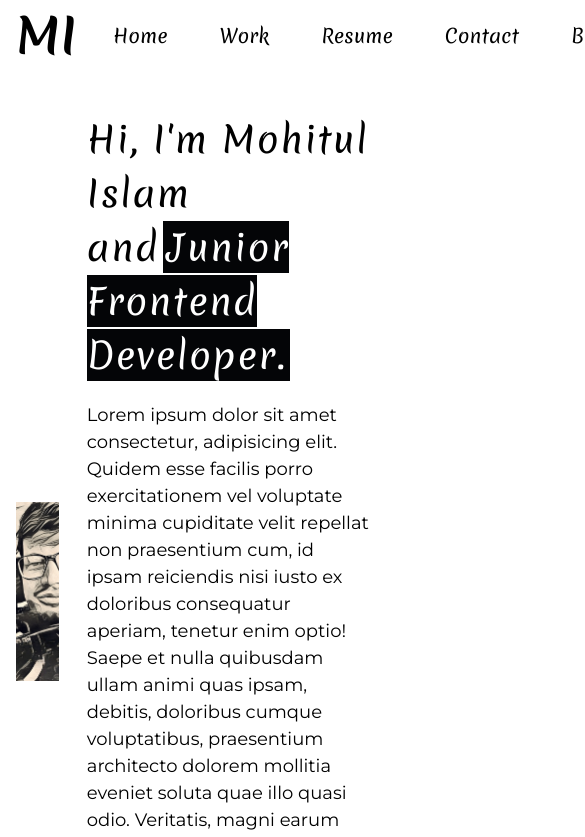
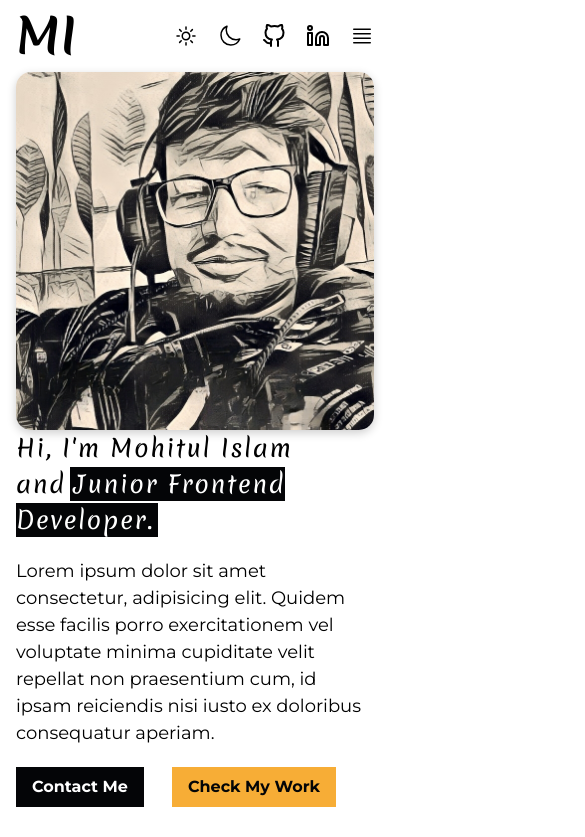
Before and after one commit to mohit838/Mohitul-Islam-Frontend, a Next.js app in the folder client/: page / in a window 390 px wide. Shown: the top 837 px of the page, 585 px wide, since content can reach past the window. Built offline with nearby package versions, Linux system fonts and the light colour scheme.

Commit message:
Image responsive for all device

```diff
--- a/client/src/app/globals.css
+++ b/client/src/app/globals.css
@@ -44,6 +44,7 @@ a {
   text-decoration: none;
 }
 
+@layer base {
   .menuLinks > a:hover {
     color: var(--primary-color);
     background: var(--secondary-color);
@@ -57,8 +58,11 @@ a {
   /* Profile Image Responsiveness */
   .fixed-ratio-container {
     position: relative;
-  width: 200%;
-  padding-bottom: 50%;
+    width: 100%;
+    padding-bottom: 100%;
+    @apply md:pb-[40%];
+    @apply lg:pb-[40%];
+    @apply lg:w-[60%];
   }
 
   .fixed-ratio-container img {
@@ -68,6 +72,8 @@ a {
     width: 100%;
     height: 100%;
     object-fit: cover;
+    border-radius: 15px;
+    box-shadow: 0 3px 10px rgb(0 0 0 / 0.2);
   }
 
   .actionBtnReg {
@@ -93,3 +99,4 @@ a {
       color: #fff;
     }
   }
+}
--- a/client/src/components/Common/Layouts/Navbar.jsx
+++ b/client/src/components/Common/Layouts/Navbar.jsx
@@ -9,7 +9,7 @@ const Navbar = () => {
       </div>
 
       {/* Navbar */}
-      <div className="">
+      <div className="max-sm:hidden md:hidden lg:block">
         <nav>
           <ul className="flex items-center justify-between gap-5">
             {menuItems?.map((item) => (
@@ -104,6 +104,26 @@ const Navbar = () => {
                 </svg>
               </a>
             </li>
+
+            {/* Mobile and Tablet Menu */}
+            <li className="defaultTextlinkColor sm:block md:block lg:hidden">
+              <a href="#" className="">
+                <svg
+                  xmlns="http://www.w3.org/2000/svg"
+                  fill="none"
+                  viewBox="0 0 24 24"
+                  strokeWidth={1.5}
+                  stroke="currentColor"
+                  className="w-6 h-6"
+                >
+                  <path
+                    strokeLinecap="round"
+                    strokeLinejoin="round"
+                    d="M3.75 5.25h16.5m-16.5 4.5h16.5m-16.5 4.5h16.5m-16.5 4.5h16.5"
+                  />
+                </svg>
+              </a>
+            </li>
           </ul>
         </nav>
       </div>
--- a/client/src/components/HomePage/HeroContent/HeroContent.jsx
+++ b/client/src/components/HomePage/HeroContent/HeroContent.jsx
@@ -3,7 +3,7 @@ import Image from 'next/image';
 
 const HeroContent = () => {
   return (
-    <div className="flex flex-nowrap items-center justify-center gap-7 mt-10">
+    <div className="flex max-sm:flex-col md:flex-row lg:flex-row items-center justify-center sm:gap-5 lg:gap-7 sm:mt-5 lg:mt-10">
       {/* Profile Image */}
       <div className="fixed-ratio-container">
         <Image
@@ -17,7 +17,7 @@ const HeroContent = () => {
 
       {/* Profile Info */}
       <div className="flex flex-col items-start justify-between gap-5">
-        <h1 className="font-merienda text-4xl leading-[1.5] tracking-[1.5px]">
+        <h1 className="font-merienda sm:text-[1.4rem] lg:text-4xl sm:leading-[1.5] lg:leading-[1.5] tracking-[1.5px]">
           Hi, I'm Mohitul Islam <br />
           and
           <span className="bg-[#040507] hover:bg-[#f7ad36] text-[#fff] hover:text-[#040507] px-1 ml-1 transition-all ease-out">
@@ -28,11 +28,7 @@ const HeroContent = () => {
           Lorem ipsum dolor sit amet consectetur, adipisicing elit. Quidem esse
           facilis porro exercitationem vel voluptate minima cupiditate velit
           repellat non praesentium cum, id ipsam reiciendis nisi iusto ex
-          doloribus consequatur aperiam, tenetur enim optio! Saepe et nulla
-          quibusdam ullam animi quas ipsam, debitis, doloribus cumque
-          voluptatibus, praesentium architecto dolorem mollitia eveniet soluta
-          quae illo quasi odio. Veritatis, magni earum repudiandae cumque porro
-          assumenda. Error commodi iure impedit reprehenderit sapiente.
+          doloribus consequatur aperiam.
         </p>
 
         {/* Contact and Work Button */}
```
Lines whose indentation alone changed are shown as unchanged.
